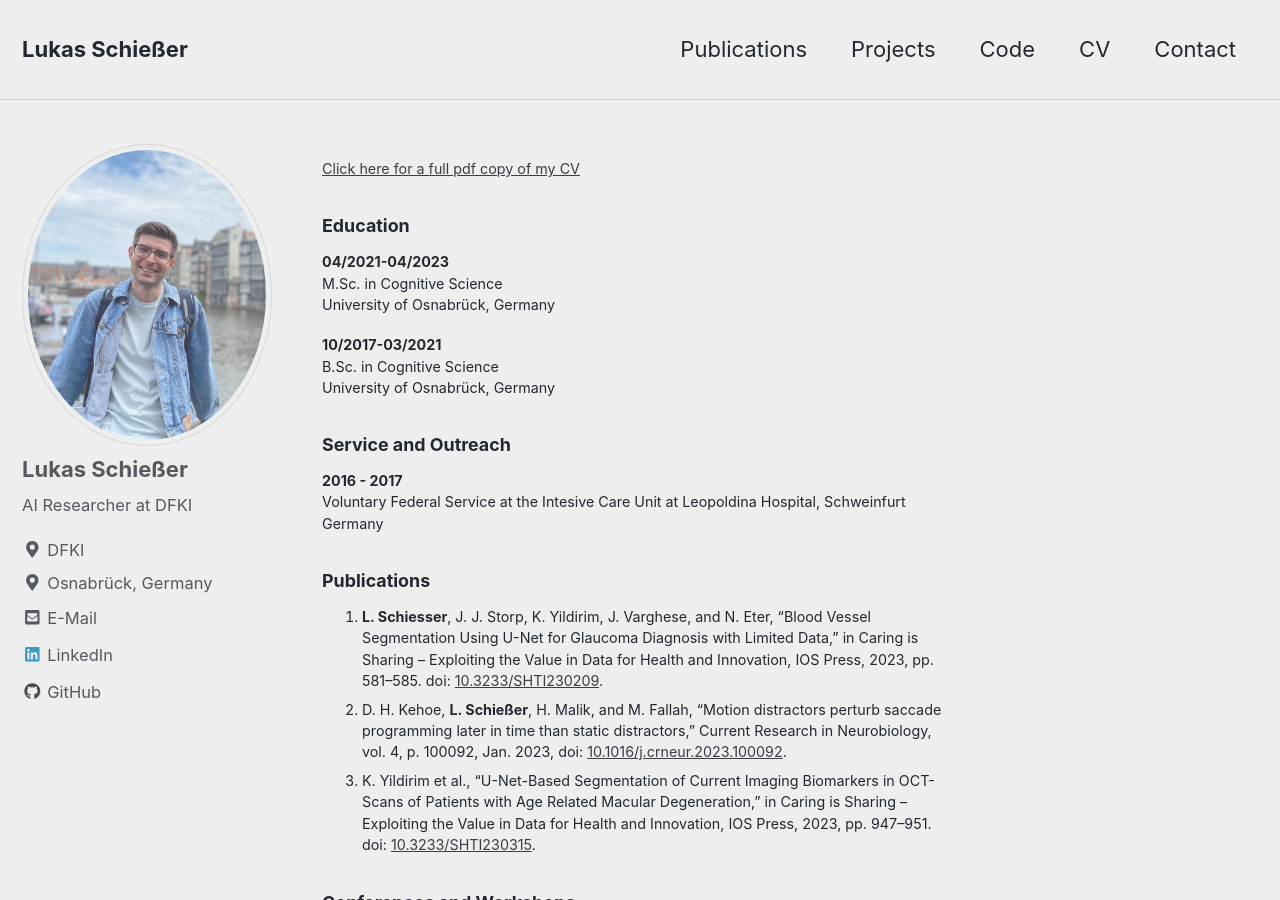
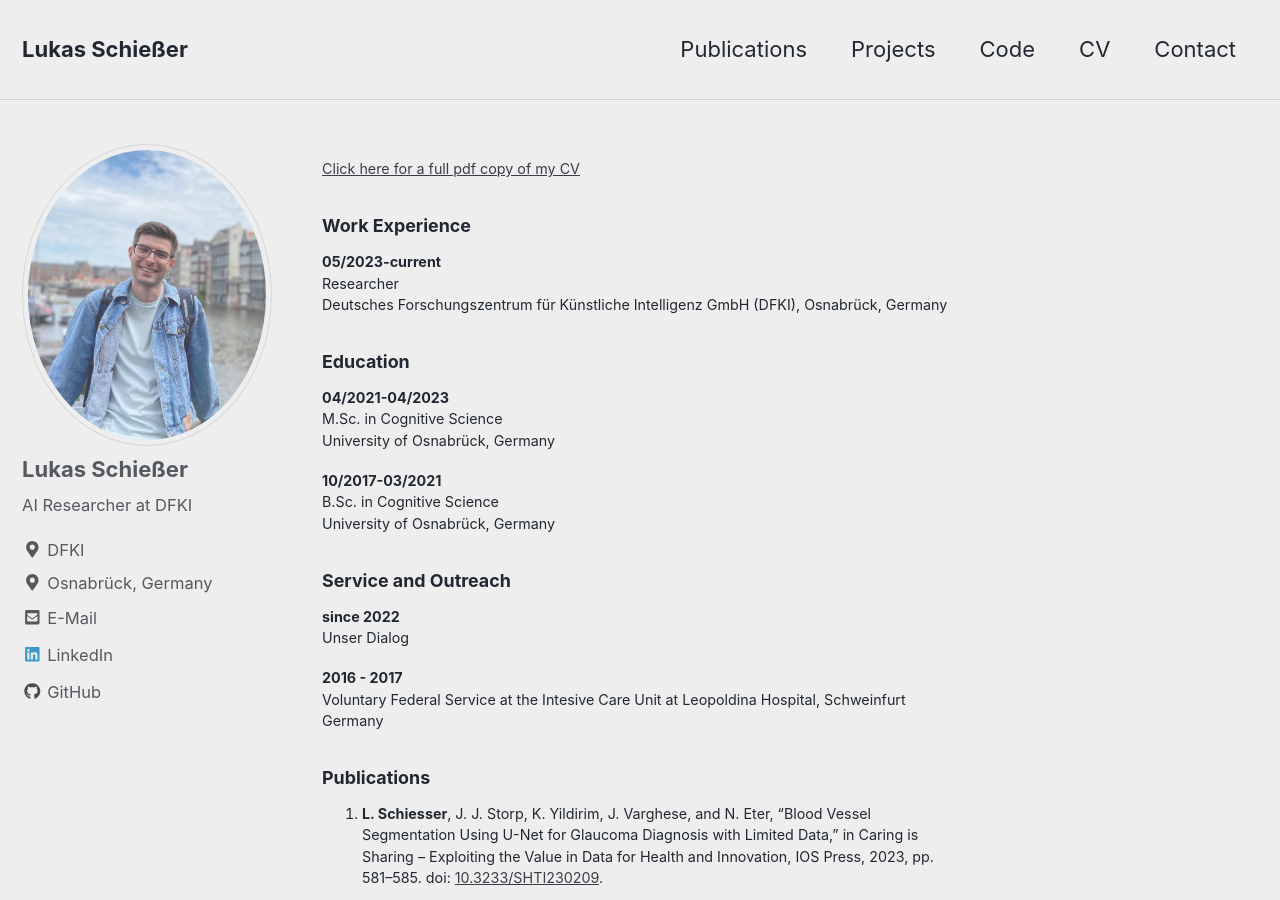
Before and after one commit to lschiesser/lschiesser.github.io, a Jekyll site: the page built from _pages/cv.md, in a window 1280 px wide and 900 px high. Built offline with Jekyll 4.4.1, drawn with Linux system fonts in a browser that asks for light colours; nearby versions of some CDN libraries; some of the changed text lies outside the part shown.

Commit message:
added more info to CV

```diff
--- a/_pages/cv.md
+++ b/_pages/cv.md
@@ -15,6 +15,12 @@ a.uline {text-decoration:underline;}
 
 <a href="../files/cv.pdf" class="uline">Click here for a full pdf copy of my CV</a>
 
+## Work Experience
+
+**05/2023-current**<br>
+Researcher<br>
+Deutsches Forschungszentrum für Künstliche Intelligenz GmbH (DFKI), Osnabrück, Germany<br>
+
 ## Education
 
 **04/2021-04/2023**<br>
@@ -27,6 +33,9 @@ University of Osnabrück, Germany<br>
 
 ## Service and Outreach
 
+**since 2022**<br>
+Unser Dialog<br>
+
 **2016 - 2017**<br>
 Voluntary Federal Service at the Intesive Care Unit at Leopoldina Hospital, Schweinfurt Germany<br>
 
```
Also changed, not shown: other parts of _pages/cv.md (+1 -1 lines).
